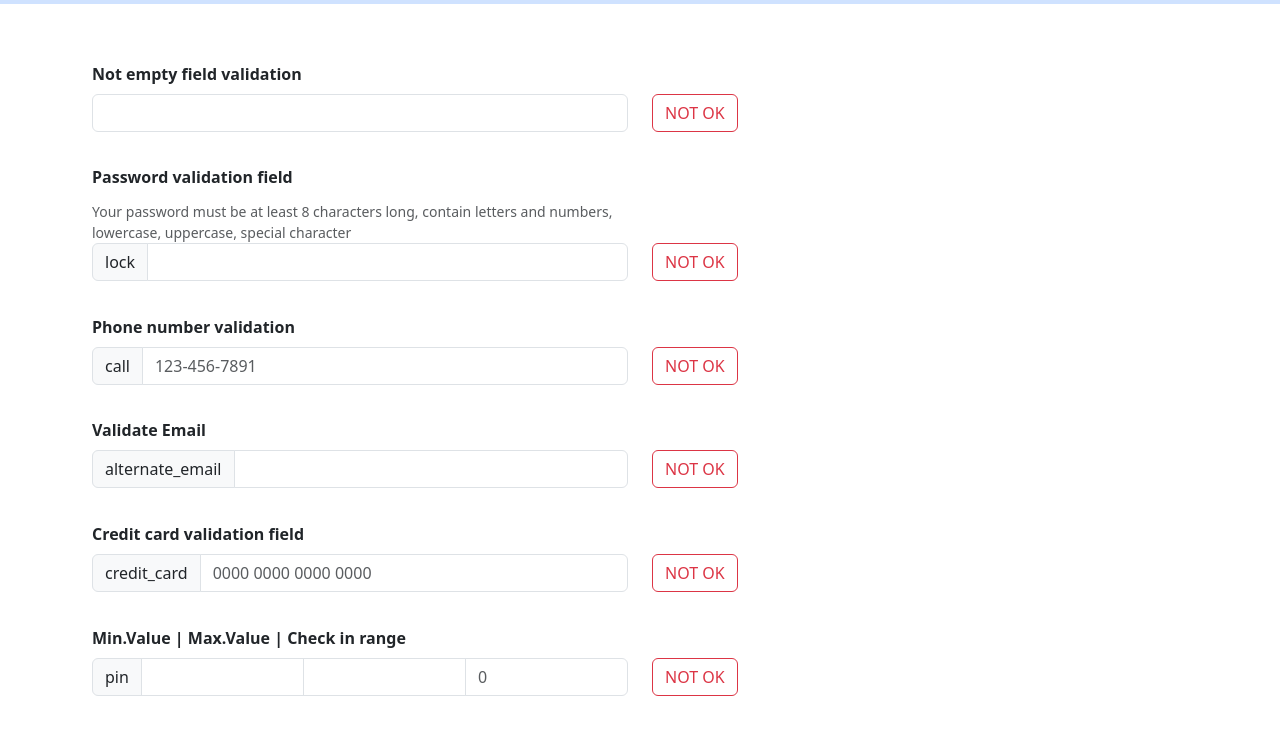
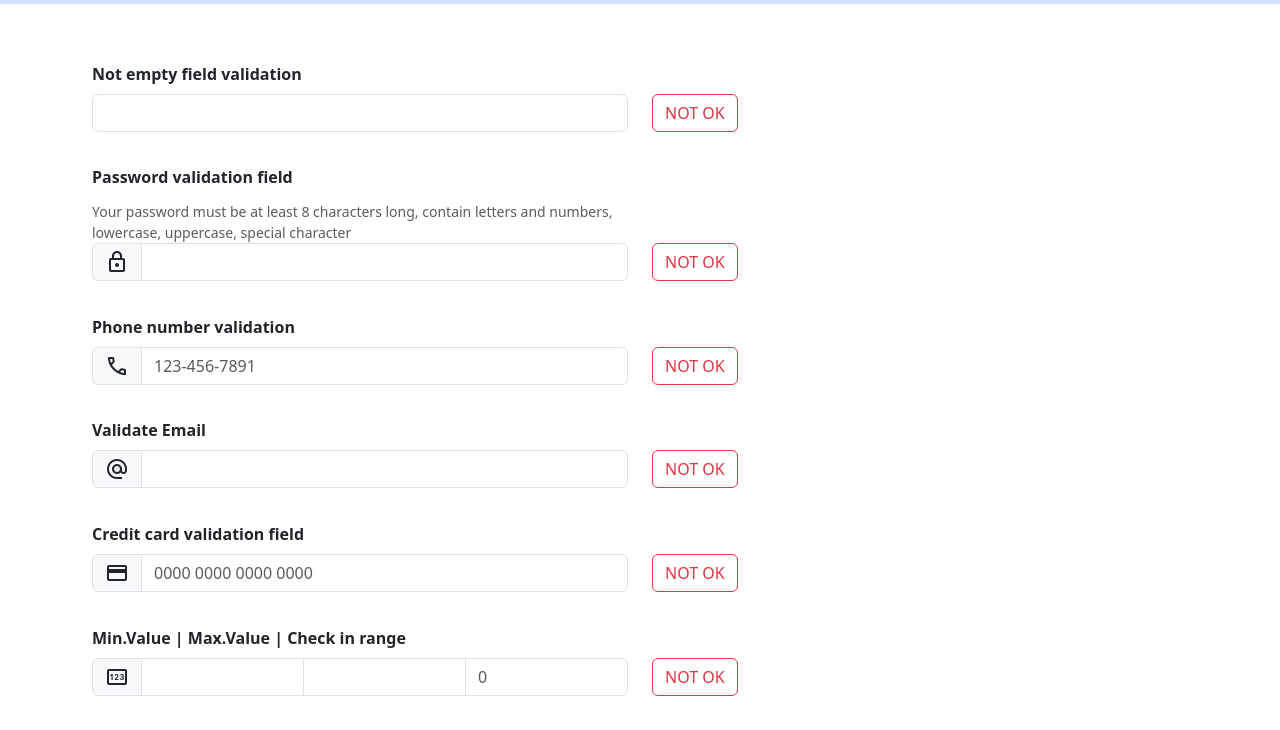
Before and after one commit to DelDmc/ValidationLibrary, a plain HTML site: page index.html in a window 1280 px wide. Shown: the part 70-800 px from the top of the page. Drawn offline with nearby package versions, Linux system fonts and the light colour scheme.

```diff
--- a/index.html
+++ b/index.html
@@ -7,7 +7,7 @@
   <title>ValidationLib</title>
   <link rel="stylesheet" type="text/css" href="styles.css">
   <link href="https://cdn.jsdelivr.net/npm/bootstrap@5.3.0-alpha1/dist/css/bootstrap.min.css" rel="stylesheet" integrity="sha384-GLhlTQ8iRABdZLl6O3oVMWSktQOp6b7In1Zl3/Jr59b6EGGoI1aFkw7cmDA6j6gD" crossorigin="anonymous">
-  <!-- <link rel="stylesheet" href="https://fonts.googleapis.com/css2?family=Material+Symbols+Outlined:opsz,wght,FILL,GRAD@20..48,100..700,0..1,-50..200" /> -->
+  <link rel="stylesheet" href="https://fonts.googleapis.com/css2?family=Material+Symbols+Outlined:opsz,wght,FILL,GRAD@20..48,100..700,0..1,-50..200" />
 </head>
 <body>
   <header class="p-3 bg-primary-subtle text-primary-emphasis">
--- a/validationLib.js
+++ b/validationLib.js
@@ -44,7 +44,6 @@
         diners: /^3(?:0[0-5]|[68][0-9])[0-9]{11}$/,
     };
     for (let creditcard in creditCardsRegexExpressions) {
-        console.log(creditCardsRegexExpressions[creditcard]);
         if (creditCardsRegexExpressions[creditcard].test(creditCardNumber)){
             return true;
         }
```
